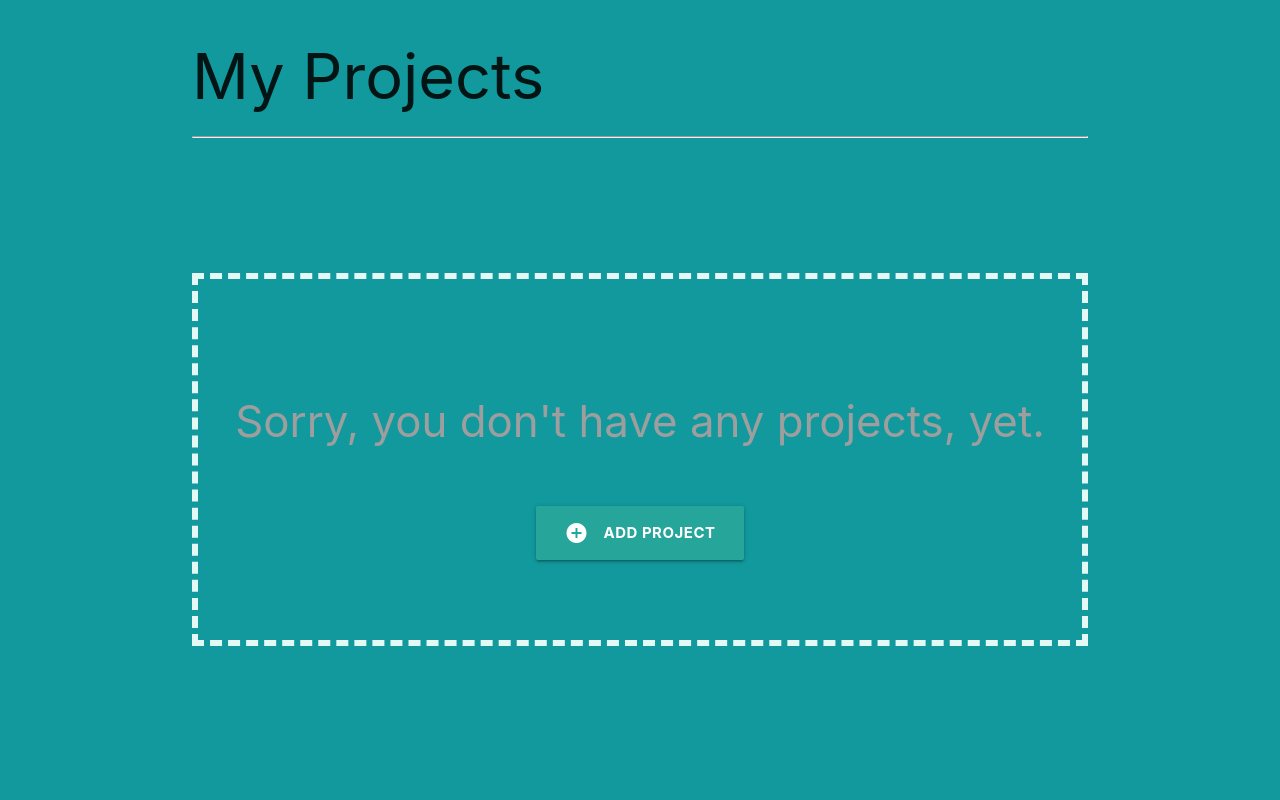
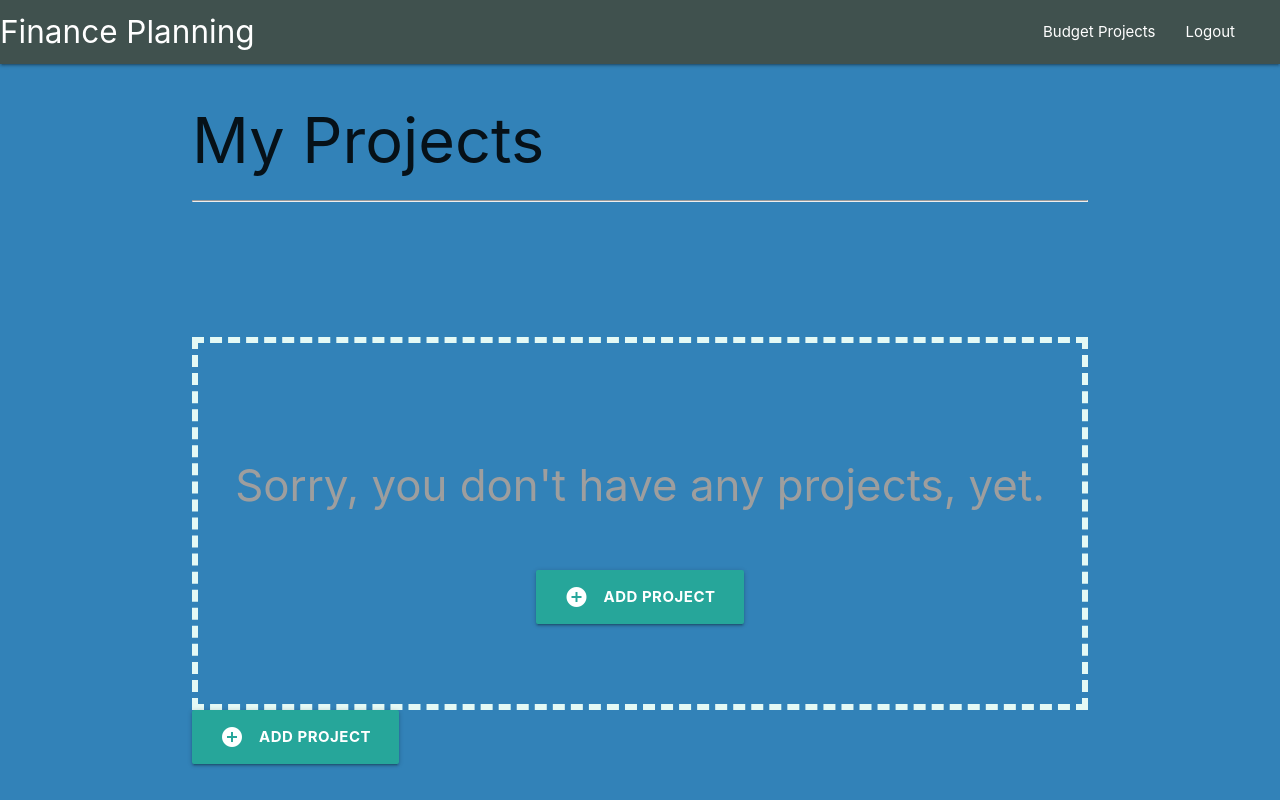
Before and after one commit to Arswarum/finance_planning, a Django app: page / in a window 1280 px wide. Run offline with Django 3.2, Linux system fonts and the light colour scheme; the visitor is signed in with stand-in values (Sample User, id 1); data that the repository does not hold is empty; some web fonts are replaced.

Commit message:
all works

```diff
--- a/finance_planning/budget/forms.py
+++ b/finance_planning/budget/forms.py
@@ -2,6 +2,7 @@ from django import forms
 
 
 class ExpenseForm(forms.Form):
+
     title = forms.CharField()
     amount = forms.IntegerField()
     category = forms.CharField()
--- a/finance_planning/budget/views.py
+++ b/finance_planning/budget/views.py
@@ -13,7 +13,7 @@ from django.contrib.auth.mixins import LoginRequiredMixin
 
 @login_required(login_url='login')
 def project_list(request):
-    project_list = Project.objects.all()
+    project_list = Project.objects.filter(user=request.user)
     return render(request, 'budget/project-list.html', {
         'project_list': project_list,
     })
@@ -63,9 +63,12 @@ class ProjectCreateView(LoginRequiredMixin, CreateView):
     template_name = 'budget/add-project.html'
     fields = ('name', 'budget')
 
+
     def form_valid(self, form):
-        self.object = form.save(commit=False)  # objects
-        self.object.save()  # objects
+        user = self.request.user
+        self.object = form.save(commit=False)
+        self.object.user = user
+        self.object.save()
 
         categories = self.request.POST['categoriesString'].split(',')
         for category in categories:
--- a/finance_planning/static/css/styles.css
+++ b/finance_planning/static/css/styles.css
@@ -3,7 +3,7 @@
 /* General */
 html {
     font-family: 'Xanh Mono', monospace;
-    background-color: #11999e;
+    background-color: #3282b8;
 }
 h1, h6 {
     font-weight: bold;
@@ -96,3 +96,8 @@ section-stats h1 {
     padding: 10px;
     margin-bottom: 20px;
 }
+
+/* Navbar */
+.navbar {
+    background-color: #40514e;
+}
--- a/finance_planning/templates/budget/base.html
+++ b/finance_planning/templates/budget/base.html
@@ -17,6 +17,7 @@
 
 </head>
 <body>
+    {% include 'navbar.html' %}
     {% block title %}
     {% endblock %}
     {% block content %}
--- a/finance_planning/templates/budget/project-list.html
+++ b/finance_planning/templates/budget/project-list.html
@@ -23,6 +23,10 @@
                 </a>
             </div>
         {% endfor %}
+        <a href="{% url 'add' %}" class="btn-large">
+            <i class="material-icons white-text left">add_circle </i>
+            <span class="bold">Add Project</span>
+        </a>
     </div>
 
 
--- /dev/null
+++ b/finance_planning/templates/navbar.html
@@ -0,0 +1,10 @@
+  <nav>
+    <div class="nav-wrapper navbar">
+      <a href="#" class="brand-logo">Finance Planning</a>
+      <ul id="nav-mobile" class="right hide-on-med-and-down">
+        <li><a href="sass.html"></a></li>
+        <li><a href="{% url 'list' %}">Budget Projects</a></li>
+        <li><a href="{% url 'logout' %}">Logout</a></li>
+      </ul>
+    </div>
+  </nav>
```
Also changed, not shown: finance_planning/budget/models.py (+7 -2 lines), finance_planning/budget/migrations/0002_project_user.py (added).
